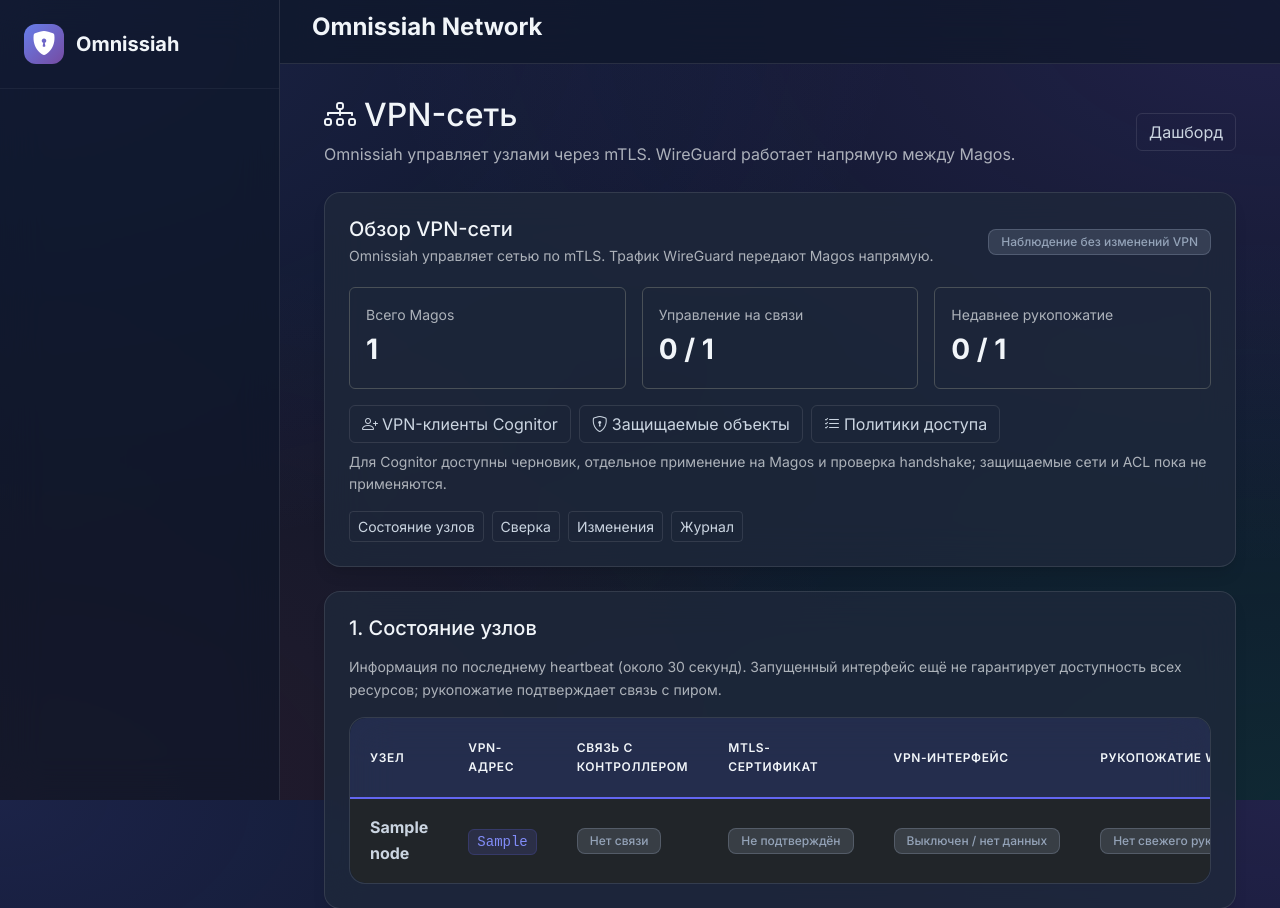
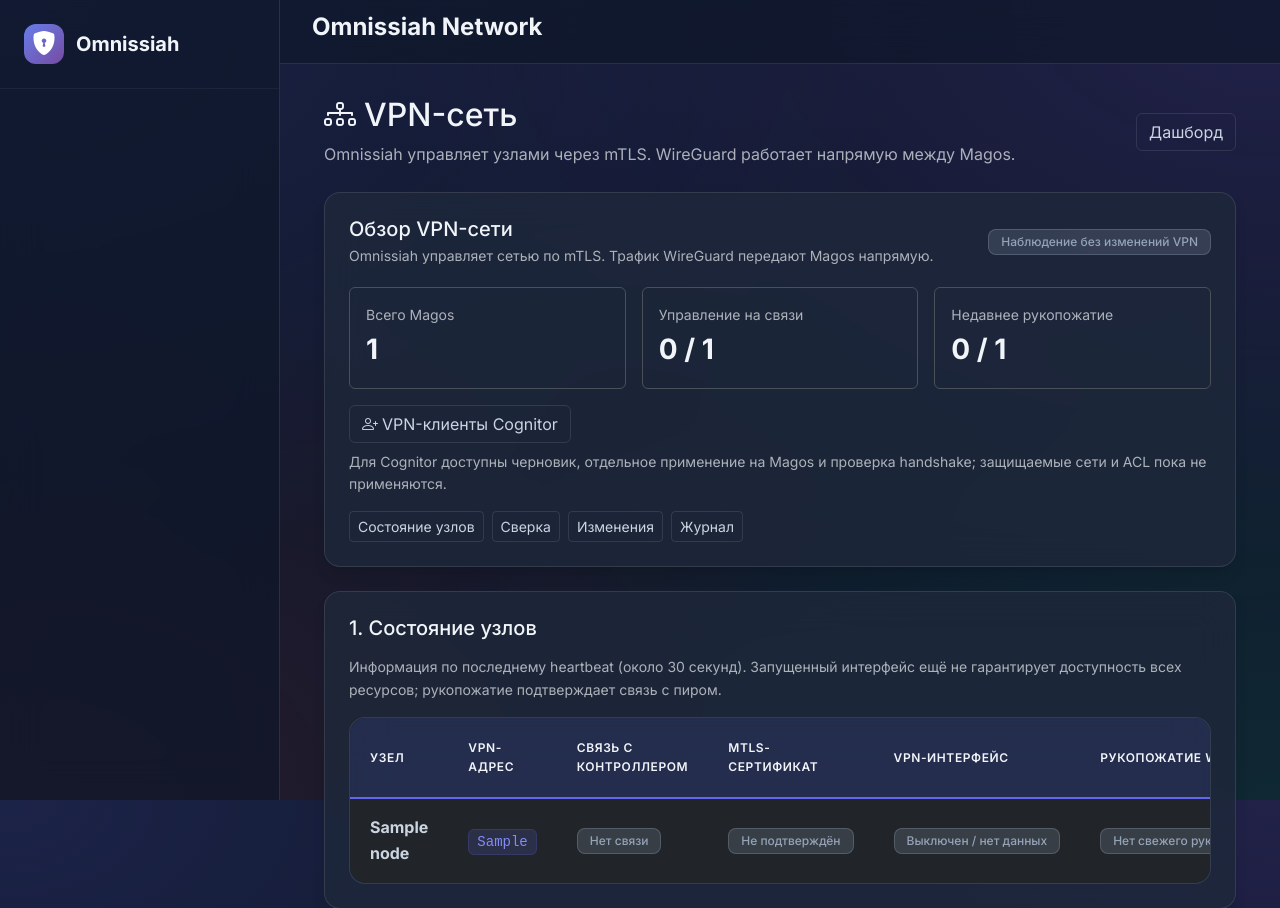
Before and after one commit to kmvkos/Omnissiah-Network, a Python web app: template templates/vpn_overview.html in a window 1280 px wide. Shown: the top 908 px of the page. Run offline with Jinja, Linux system fonts and the light colour scheme; the template is opened without the code that fills it: most values are stand-ins (such as "Sample title", 1, 10 or a date in 2020).

Commit message:
ui: keep policy center separate from VPN network topology

```diff
--- a/templates/vpn_overview.html
+++ b/templates/vpn_overview.html
@@ -22,8 +22,6 @@
     </div>
     <div class="mt-3 d-flex flex-wrap align-items-center gap-2">
       <a href="{{ url_for('cognitors.vpn_cognitors') }}" class="btn btn-outline-modern"><i class="bi bi-person-plus me-1"></i>VPN-клиенты Cognitor</a>
-      <a href="{{ url_for('protected_objects.vpn_protected_objects') }}" class="btn btn-outline-modern"><i class="bi bi-shield-lock me-1"></i>Защищаемые объекты</a>
-      <a href="{{ url_for('access_policies.vpn_access_policies') }}" class="btn btn-outline-modern"><i class="bi bi-list-check me-1"></i>Политики доступа</a>
       <span class="text-muted small">Для Cognitor доступны черновик, отдельное применение на Magos и проверка handshake; защищаемые сети и ACL пока не применяются.</span>
     </div>
     <nav class="mt-3 d-flex flex-wrap gap-2" aria-label="Порядок проверки VPN">
```
